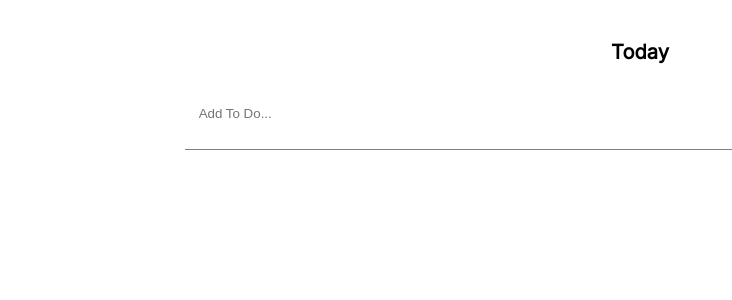
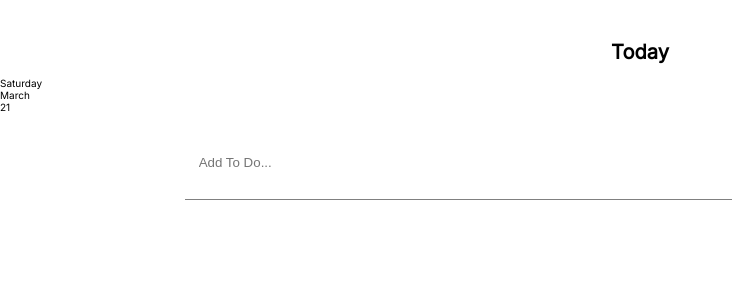
Before and after one commit to msmfa/to-do-list-classes, a React (Create React App) app: page / in a window 1280 px wide. Shown: the top 300 px of the page, without its empty margins (0-732 px from the left). Built offline with nearby package versions, Linux system fonts and the light colour scheme.

Commit message:
Added Date and day to display

```diff
--- a/src/App.js
+++ b/src/App.js
@@ -1,5 +1,5 @@
 import React, { Component } from "react";
-
+import Display from "./components/DisplayDate"
 import Header from "./components/Header";
 import { v4 as uuidv4 } from "uuid"
 
@@ -40,6 +40,7 @@ class App extends Component {
     return (
       <>
         <Header />
+        <Display />
         <Addtodo addTodo={this.addTodo} />
         <div className="App">
           <Todos
--- /dev/null
+++ b/src/components/DisplayDate.js
@@ -0,0 +1,53 @@
+import React from "react";
+
+function Display() {
+  return (
+    <div className="date-display">
+      <DisplayDay />
+      <DisplayMonth />
+      <GetDay />
+    </div>
+  );
+}
+
+function DisplayDay() {
+  const today = new Date();
+  const day = today.getDay();
+  const daylist = [
+    "Sunday",
+    "Monday",
+    "Tuesday",
+    "Wednesday ",
+    "Thursday",
+    "Friday",
+    "Saturday"
+  ];
+  return <div>{daylist[day]}</div>;
+}
+function DisplayMonth() {
+  const month = new Date();
+  const monthNumber = month.getMonth();
+  const months = [
+    "January",
+    "February",
+    "March",
+    "April",
+    "May",
+    "June",
+    "July",
+    "August",
+    "September",
+    "October",
+    "November",
+    "December"
+  ];
+  return <div>{months[monthNumber]}</div>;
+}
+
+function GetDay() {
+  const date = new Date();
+  const number = String(date.getDate()).padStart(2, "0");
+  return <div>{number}</div>;
+}
+
+export default Display;
```
